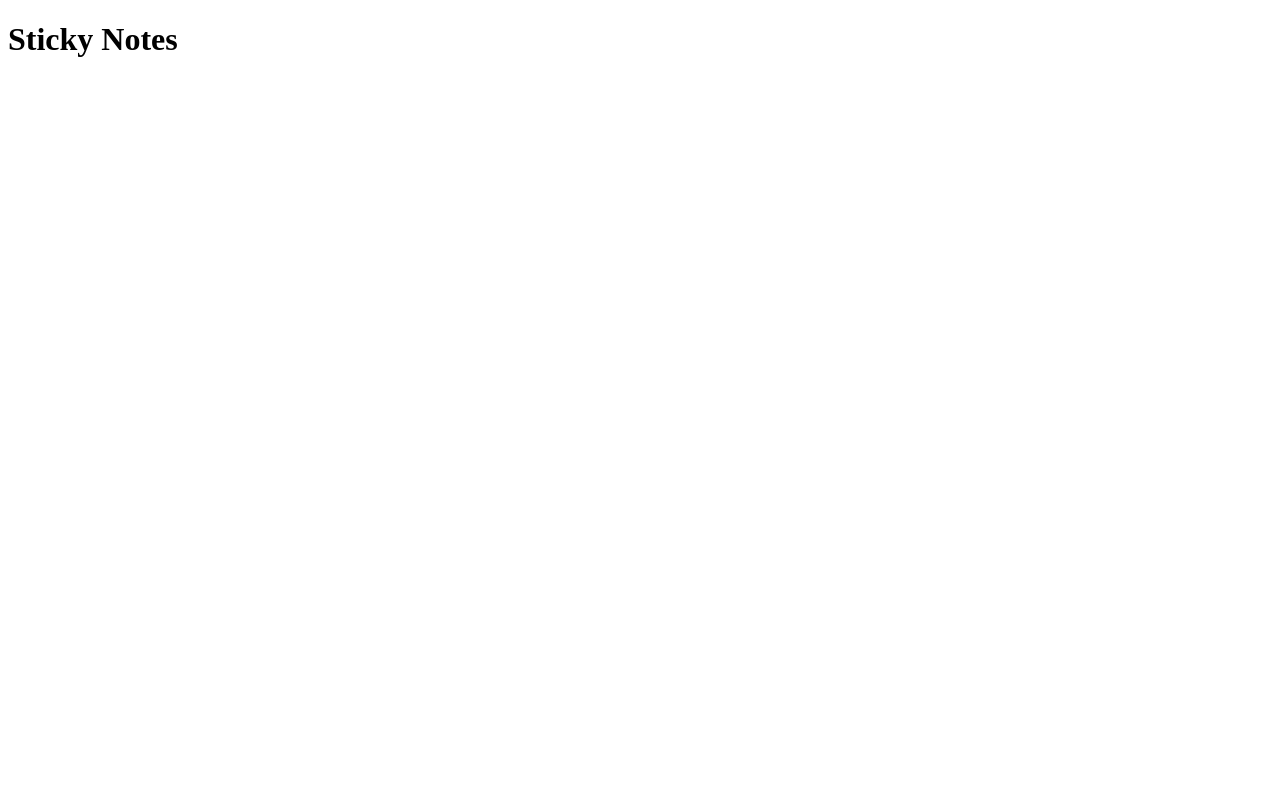
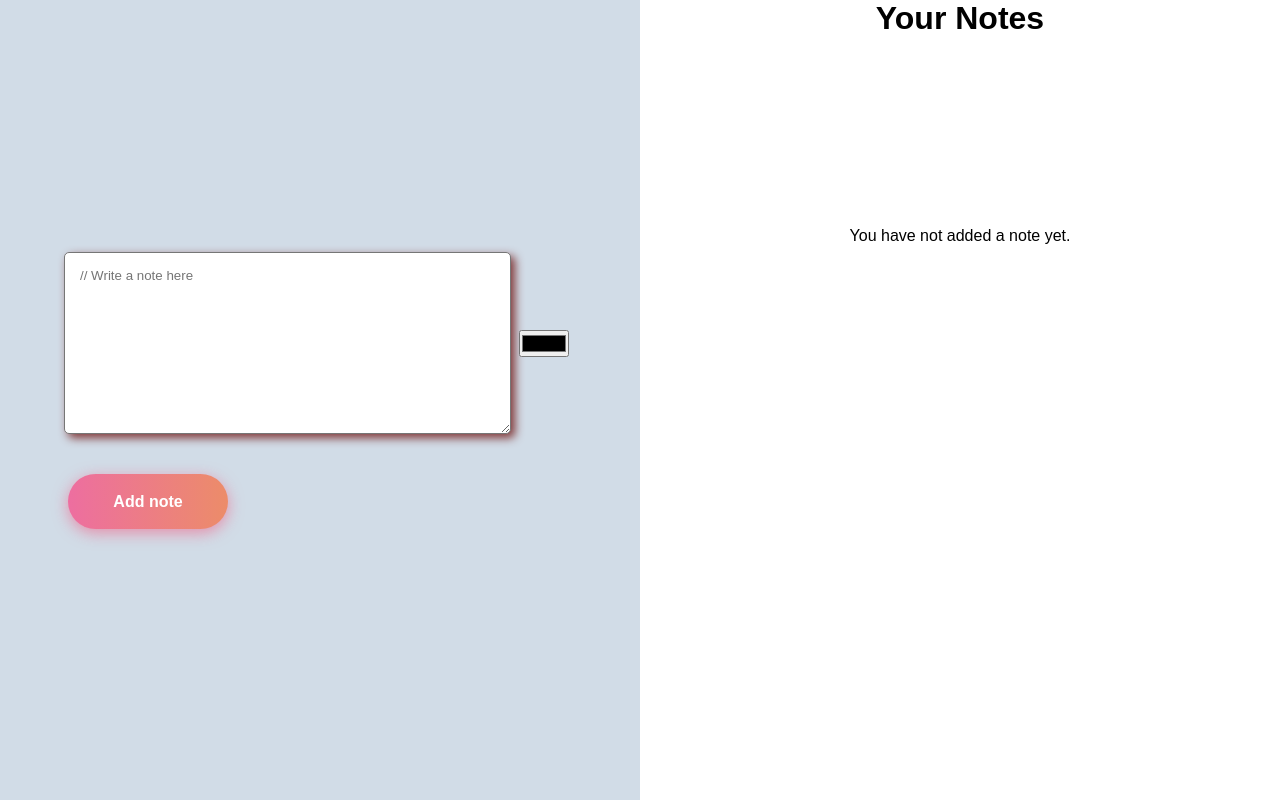
Before and after one commit to abhi1994j/Sticky_notes, a plain HTML site: page index.html in a window 1280 px wide. Drawn offline with nearby package versions, Linux system fonts and the light colour scheme; a web font is replaced by a local one.

Commit message:
all task complete

```diff
--- a/index.html
+++ b/index.html
@@ -1,11 +1,42 @@
+
 <!DOCTYPE html>
 <html lang="en">
+
 <head>
     <meta charset="UTF-8">
     <meta name="viewport" content="width=device-width, initial-scale=1.0">
-    <title>Document</title>
+    <title>Sticky Notes</title>
+    <link rel="stylesheet" href="style.css">
+    <link
+    rel="stylesheet"
+    href="https://cdnjs.cloudflare.com/ajax/libs/animate.css/4.1.1/animate.min.css"
+  />
 </head>
+
 <body>
-    <h1>Sticky Notes</h1>
+    <div class="container">
+        <div class="left-Container">
+            <div class="color_and_text animate__animated animate__bounceIn">
+                <textarea class="animate__animated" name="" id="textarea" cols="80" rows="10" placeholder="// Write a note here" ></textarea>
+                <div class="color">
+                    <input type="color" id="color">
+                </div>
+            </div>
+            <div class="buttonss animate__animated animate__bounceIn">
+                <button class="bn632-hover bn27">Add note</button>
+            </div>
+        </div>
+        <div class="right-container" >
+            <h1>Your Notes</h1>
+            <div class="right-container-notes"></div>
+            <span class="notesNotAdded">
+                <p>
+                    You have not added a note yet.</p>
+            </span>
+
+        </div>
+    </div>
+    <script src="index.js"></script>
 </body>
+
 </html>
--- /dev/null
+++ b/index.js
@@ -0,0 +1,37 @@
+const textArea = document.querySelector("textarea");
+const color = document.getElementById('color');
+const btn = document.querySelector(".bn27")
+const rightContainer = document.querySelector(".right-container-notes")
+const notAdded = document.querySelector(".notesNotAdded")
+
+let userNote = "";
+
+btn.addEventListener("click", () => {
+    // console.log(textArea.value, color.value, btn);
+    if(textArea.value== ''){
+        alert("Enter some text");
+    }
+    else{
+        notAdded.style.display = "none";
+        const notebox = document.createElement('div');
+        rightContainer.appendChild(notebox)
+        const para = document.createElement('p');
+        notebox.appendChild(para)
+        const btnEd = document.createElement('button')
+        btnEd.classList.add("cross")
+        btnEd.innerText = "X"
+        notebox.appendChild(btnEd)
+        // console.log(rightContainer);
+        para.innerText = textArea.value
+        notebox.style.backgroundColor = color.value;
+        notebox.style.padding = "10px"
+        removeNotes();
+    }
+});
+
+function removeNotes(){
+    const btnEd = document.querySelector(".cross");
+    btnEd.addEventListener('click' , ()=>{
+        btnEd.parentElement.remove();
+    })
+}
--- /dev/null
+++ b/style.css
@@ -0,0 +1,156 @@
+@import url('https://fonts.googleapis.com/css2?family=Roboto:wght@100&family=Tilt+Neon&display=swap');
+* {
+    padding: 0;
+    margin: 0;
+    box-sizing: border-box;
+    font-family: 'Tilt Neon', sans-serif;
+
+}
+
+.container {
+    display: flex;
+    width: 100%;
+    height: 100vh;
+}
+
+.left-Container {
+    width: 50%;
+    height: 100%;
+    background-color: rgb(209, 220, 231);
+    display: flex;
+    justify-content: center;
+    align-items: center;
+    flex-direction: column;
+    gap: 20px;
+}
+.buttonss{
+    width: 85%;
+}
+img{
+    width: 70px;
+    height: 70px;
+}
+.color_and_text {
+    width: 80%;
+    display: flex;
+    justify-content: space-between;
+    /* flex-direction: column; */
+}
+.color{
+    width: 20%;
+    display: flex;
+    flex-direction: column;
+    justify-content: center;
+    align-items: center;
+}
+
+textarea {
+    box-shadow: 4px 4px 10px 0px #803636;
+    border-radius: 5px;
+    padding: 15px;
+    outline: none;
+}
+
+.left-Container button {
+    margin-top: 20px;
+}
+.right-container {
+    width: 50%;
+    height: 100vh;
+    display: flex;
+    flex-direction: column;
+    flex-wrap: wrap;
+    gap: 20PX;
+    align-items: start;
+    justify-content: start;
+    overflow-y: scroll;
+    overflow-x: hidden;
+}
+.right-container h1{
+    width: 100%;
+    text-align: center;
+}
+.right-container-notes {
+    width: 50%;
+    height: 100%;
+    display: flex;
+    flex-wrap: wrap;
+    gap: 20PX;
+    align-items: start;
+    justify-content: start;
+
+}
+
+.notesNotAdded {
+    width: 100%;
+    height: fit-content;
+    background-color: white;
+    display: flex;
+    justify-content: center;
+    align-items: center;
+    /* position: relative; */
+    /* top: 50%; */
+}
+.right-container div{
+    width: fit-content;
+    min-width: 200px;
+    height: 150px;
+    position: relative;
+    padding: 17px 17px 3px 6px;
+    display: flex;
+    justify-content: space-between;
+    flex-wrap: wrap;
+    /* flex-grow: 1; */
+}
+.right-container div p{
+    flex: 1;
+}
+.right-container button{
+    position: absolute;
+    right: 8px;
+    top: 5px;
+    background-color: transparent;
+    border: none;
+    cursor: pointer;
+    padding: 10px;
+}
+.bn632-hover {
+    width: 160px;
+    font-size: 16px;
+    font-weight: 600;
+    color: #fff;
+    cursor: pointer;
+    margin: 20px;
+    height: 55px;
+    text-align:center;
+    border: none;
+    background-size: 300% 100%;
+    border-radius: 50px;
+    moz-transition: all .4s ease-in-out;
+    -o-transition: all .4s ease-in-out;
+    -webkit-transition: all .4s ease-in-out;
+    transition: all .4s ease-in-out;
+  }
+
+  .bn632-hover:hover {
+    background-position: 100% 0;
+    moz-transition: all .4s ease-in-out;
+    -o-transition: all .4s ease-in-out;
+    -webkit-transition: all .4s ease-in-out;
+    transition: all .4s ease-in-out;
+  }
+
+  .bn632-hover:focus {
+    outline: none;
+  }
+
+  .bn632-hover.bn27 {
+    background-image: linear-gradient(
+      to right,
+      #ed6ea0,
+      #ec8c69,
+      #f7186a,
+      #fbb03b
+    );
+    box-shadow: 0 4px 15px 0 rgba(236, 116, 149, 0.75);
+  }
```
